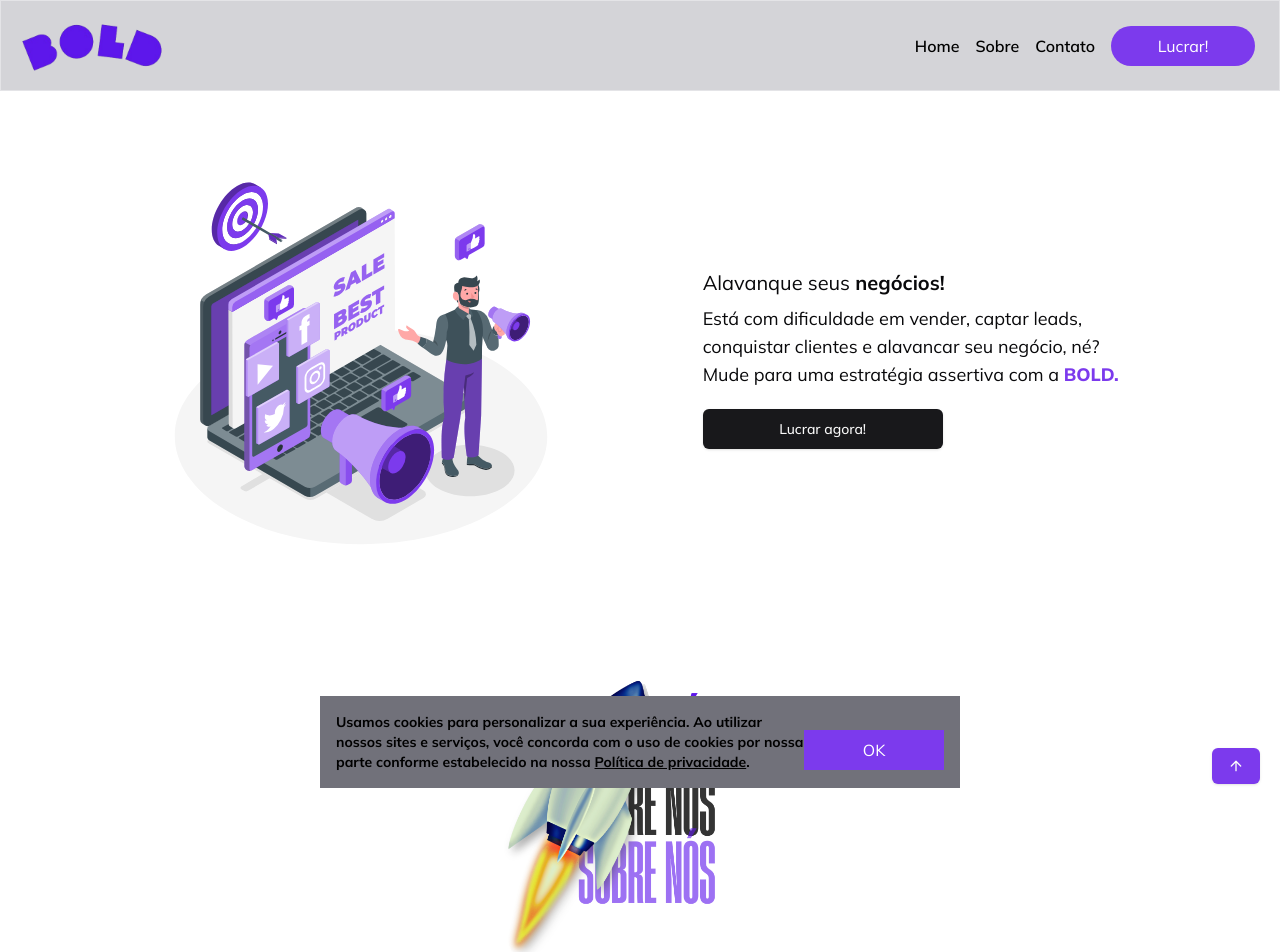
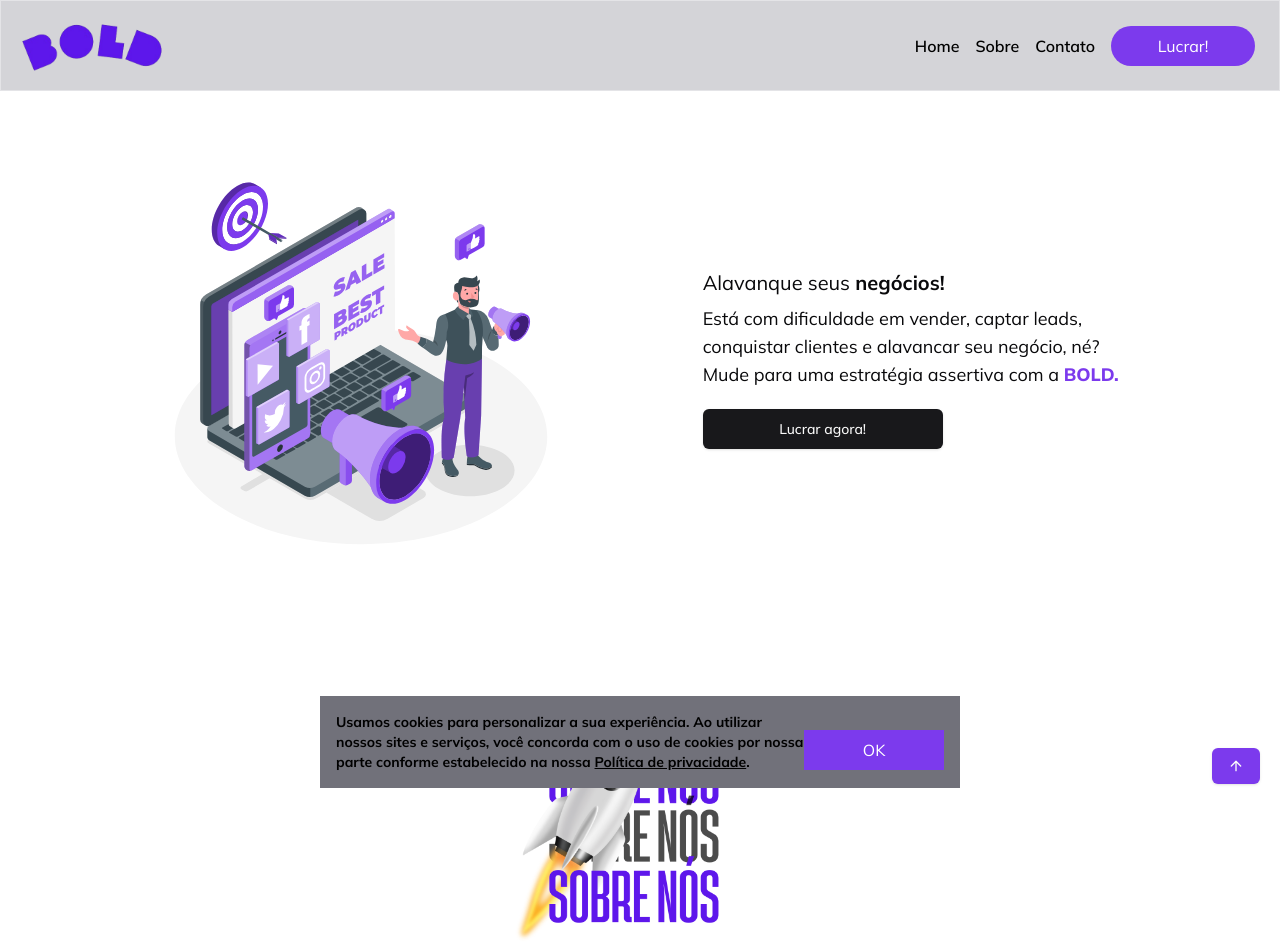
Before and after one commit to barretodev1/bold_saas, a Next.js app: page / in a window 1280 px wide. Shown: the top 952 px of the page. Built offline with nearby package versions, Linux system fonts and the light colour scheme.

Commit message:
fix: change a other about image

```diff
--- a/app/_components/contact.tsx
+++ b/app/_components/contact.tsx
@@ -8,7 +8,7 @@
 const ComponentContact = () => {
   return (
       <main className="flex flex-col items-center justify-center gap-6 md:flex-row">
-        <a href="https://www.instagram.com/oboldcompany">
+        <a target="_blank" href="https://www.instagram.com/oboldcompany">
           <Card className="flex border hover:bg-zinc-200 transition-all border-solid border-zinc-600 items-center justify-center h-24 w-44">
             <div className="flex justify-center items-center text-center">
               <InstagramIcon width={50} height={50} />
--- a/app/page.tsx
+++ b/app/page.tsx
@@ -74,8 +74,6 @@
         </div>
       </main>
 
-      {/* COMPONENT ABOUT */}
-
 
       {/* COMPONENT ABOUT CELL*/}
       <div
@@ -83,7 +81,7 @@
         id="sobre"
       >
         <div className="h-[360px] mt-16">
-          <Image src="/about.png" alt="sobre nós" height={280} width={280} />
+          <Image src="/about.png" alt="sobre nós" height={330} width={330} />
         </div>
 
         <div className="flex items-center justify-center gap-9 flex-col md:flex-row">
```
Also changed, not shown: public/about.png.
